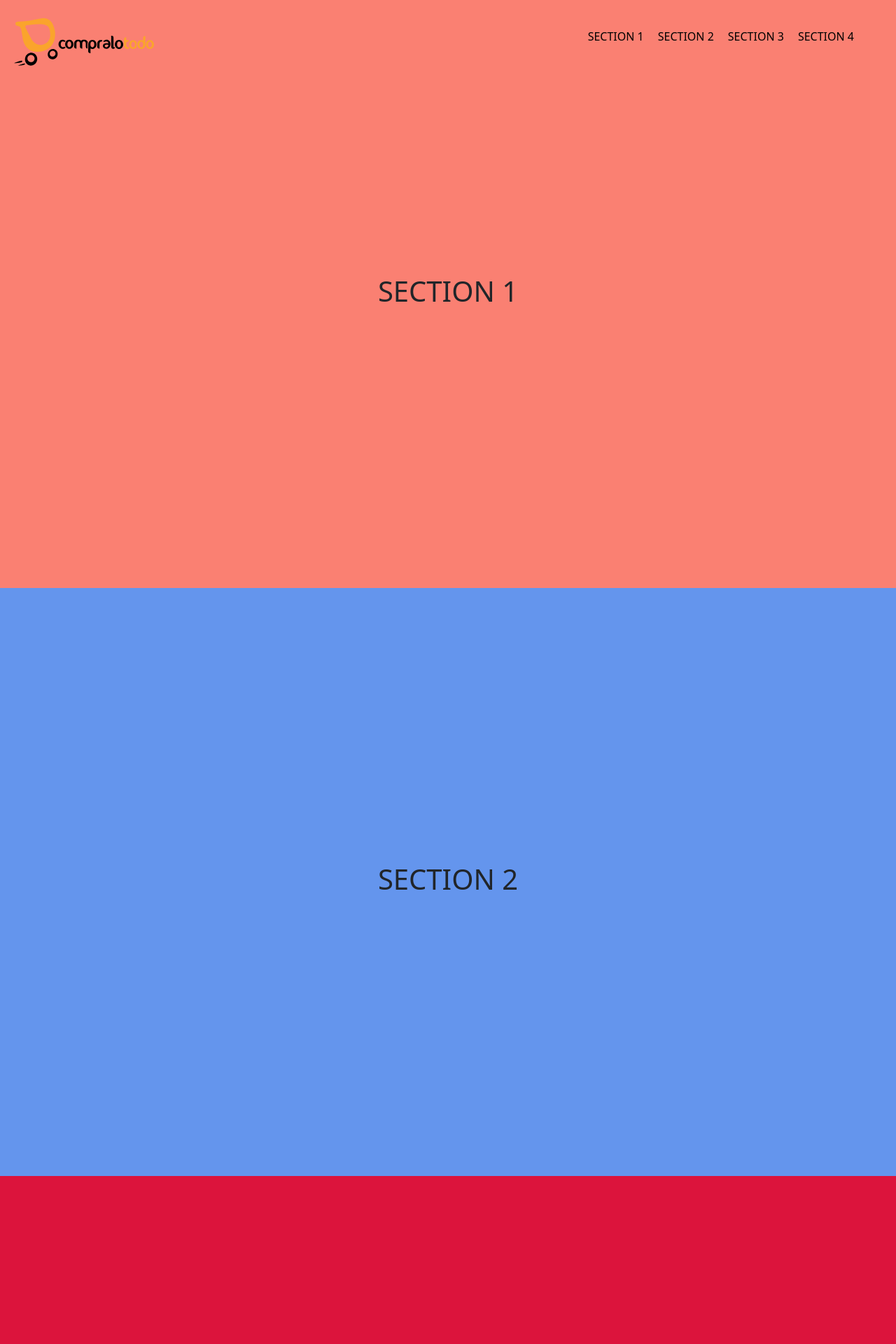
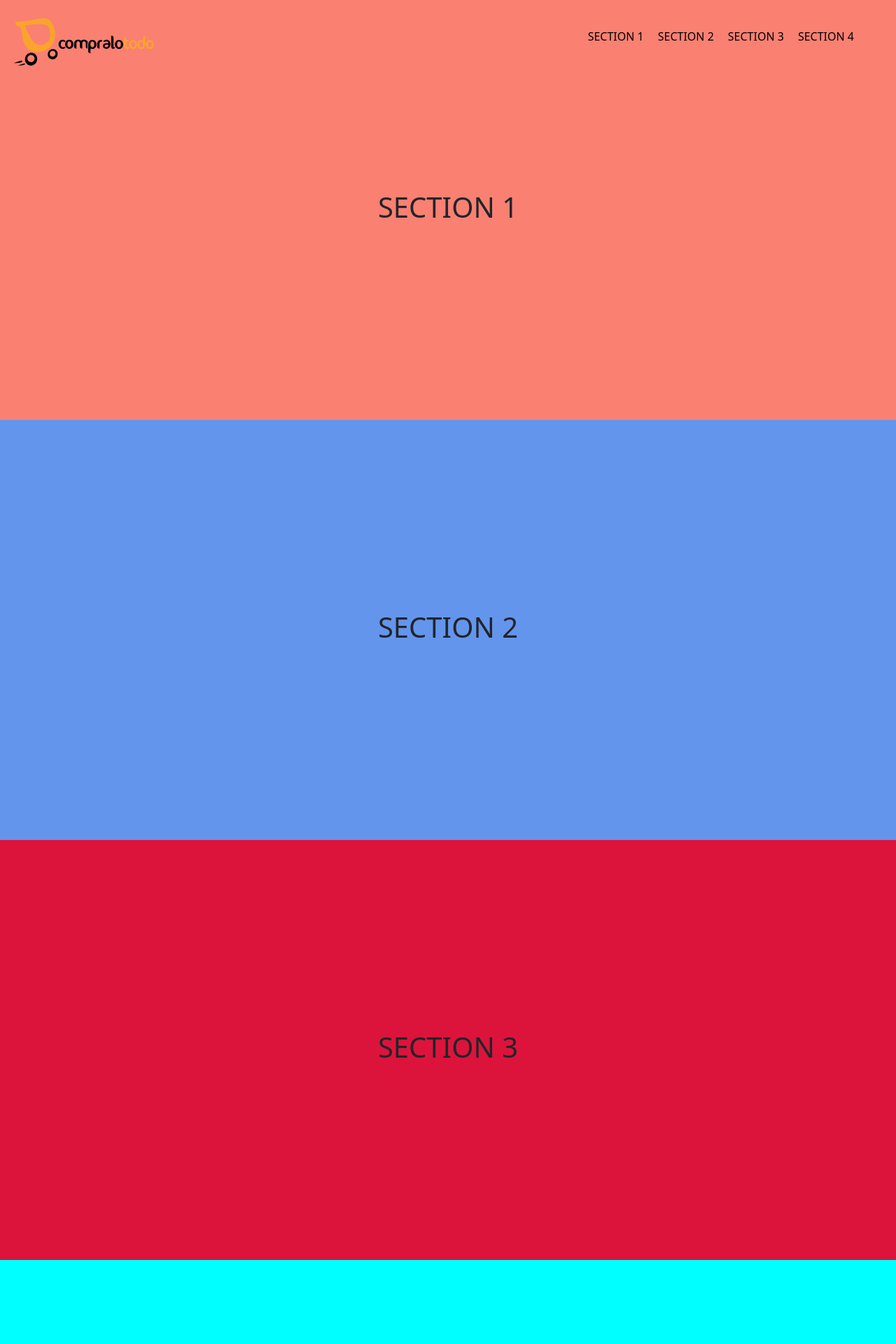
Before and after one commit to johancastillo/ct-landingpage, a PHP site: page / in a window 1280 px wide. Shown: the top 1920 px of the page at 70% size. Run offline with PHP 8.4, Linux system fonts and the light colour scheme.

Commit message:
Height automatic

```diff
--- a/assets/css/main.css
+++ b/assets/css/main.css
@@ -27,7 +27,7 @@ header .navbar {
 
 .box {
   width: 100%;
-  height: 840px;
+  max-height: 100%;
   display: flex;
   justify-content: center;
   align-items: center; }
--- /dev/null
+++ b/assets/js/main.js
@@ -0,0 +1,18 @@
+// Calc height of the screen
+let heightScreen = screen.height
+
+// Elements HTML
+let section1 = document.querySelector("#section1")
+let section2 = document.querySelector("#section2")
+let section3 = document.querySelector("#section3")
+let section4 = document.querySelector("#section4")
+
+
+// Function
+const modificator = (el) => el.style.height = `${heightScreen}px`
+
+// Modificated
+modificator(section1)
+modificator(section2)
+modificator(section3)
+modificator(section4)
--- a/assets/scss/_sections.scss
+++ b/assets/scss/_sections.scss
@@ -1,6 +1,6 @@
 .box{
     width: 100%;
-    height: 840px;
+    max-height: 100%;
 
     // Flexbox
     display: flex;
--- a/index.php
+++ b/index.php
@@ -9,6 +9,7 @@
 
         <link href="https://cdn.jsdelivr.net/npm/bootstrap@5.0.0-beta1/dist/css/bootstrap.min.css" rel="stylesheet" integrity="sha384-giJF6kkoqNQ00vy+HMDP7azOuL0xtbfIcaT9wjKHr8RbDVddVHyTfAAsrekwKmP1" crossorigin="anonymous">
         <link rel="stylesheet" href="./assets/css/main.css">
+
     </head>
     <body>
         <!-- Navbar -->
@@ -38,5 +39,9 @@
 
         </section>
 
+
+
+        <script src="./assets/js/main.js"></script>
+
     </body>
     </html>
```
Lines whose indentation alone changed are shown as unchanged.
